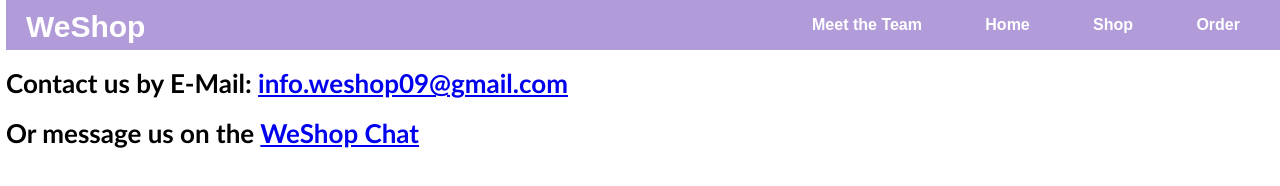
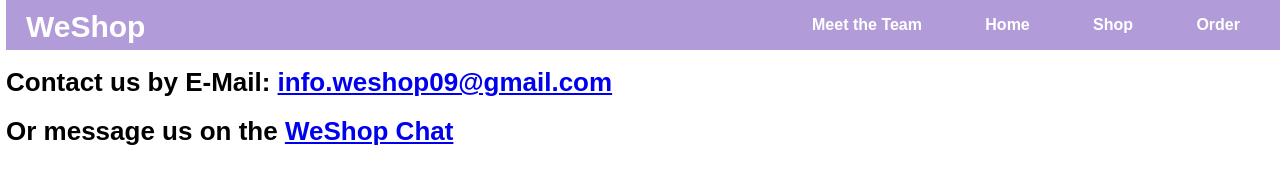
Before and after one commit to informationtoyou/informationtoyou.github.io, a plain HTML site: page src/en/html/contact.html in a window 1280 px wide. Drawn offline with Linux system fonts and the light colour scheme; files that its build step writes are made by us from their sources; a web font is replaced by a local one.

Commit message:
404 error fix

```diff
--- a/src/en/html/contact.html
+++ b/src/en/html/contact.html
@@ -4,7 +4,7 @@
 	<title>WeShop</title>
 	<meta charset="UTF-8">
 	<meta name="viewport" content="width=device-width, initial-scale=1.0">
-	<link rel="stylesheet" type="text/css" href="informationtoyou.github.io/src/en/css/style.css">
+	<link rel="stylesheet" type="text/css" href="src/en/css/shop.css">
 </head>
 <body>
 	<div class="ribbon">
```
